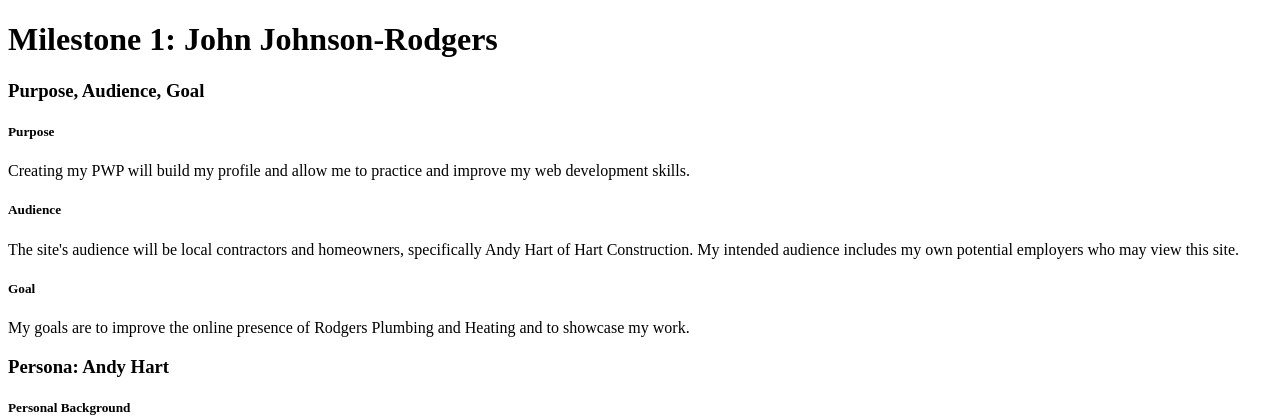
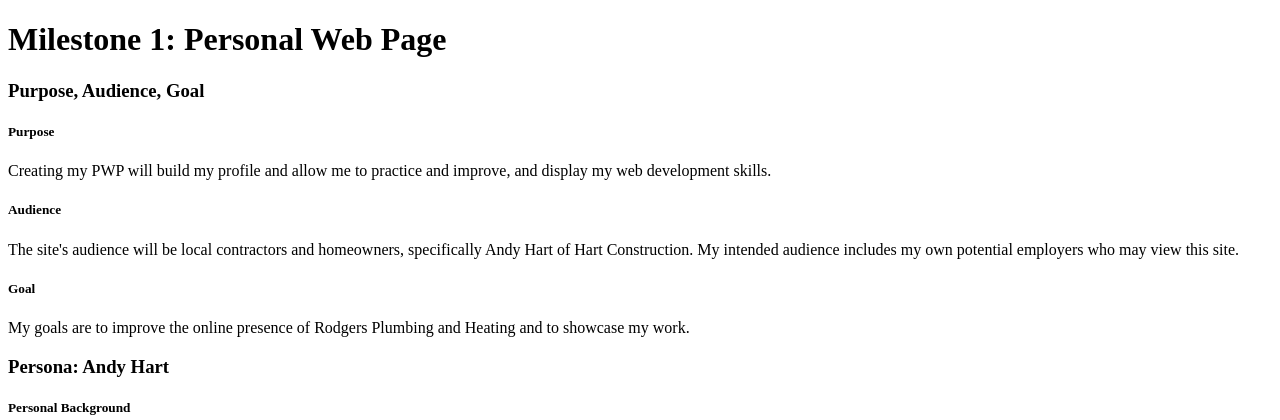
Before and after one commit to Johnthe-dev/rodgers-plumbing-inc, a PHP site: page /milestone-1.php in a window 1280 px wide. Shown: the top 420 px of the page. Run offline with PHP 8.4, Linux system fonts and the light colour scheme.

Commit message:
tweaked messages for Purpose and Title

```diff
--- a/public_html/documentation/milestone-1.php
+++ b/public_html/documentation/milestone-1.php
@@ -5,14 +5,14 @@
 	<title>Milestone 1</title>
 </head>
 <body>
-<h1 id="pageTitle" class="title">Milestone 1: John Johnson-Rodgers</h1>
+<h1 id="pageTitle" class="title">Milestone 1: Personal Web Page</h1>
 
 <div id="purposeAudienceGoalSection">
 	<h3 id="purposeAudienceGoalTitle" class="title">Purpose, Audience, Goal</h3>
 
 	<div id="purpose">
 		<h5 id="purposeTitle" class="title">Purpose</h5>
-		<p id="purposeDescription" class="description">Creating my PWP will build my profile and allow me to practice and improve my web development skills.</p>
+		<p id="purposeDescription" class="description">Creating my PWP will build my profile and allow me to practice and improve, and display my web development skills.</p>
 	</div>
 
 	<div id="audience">
```
